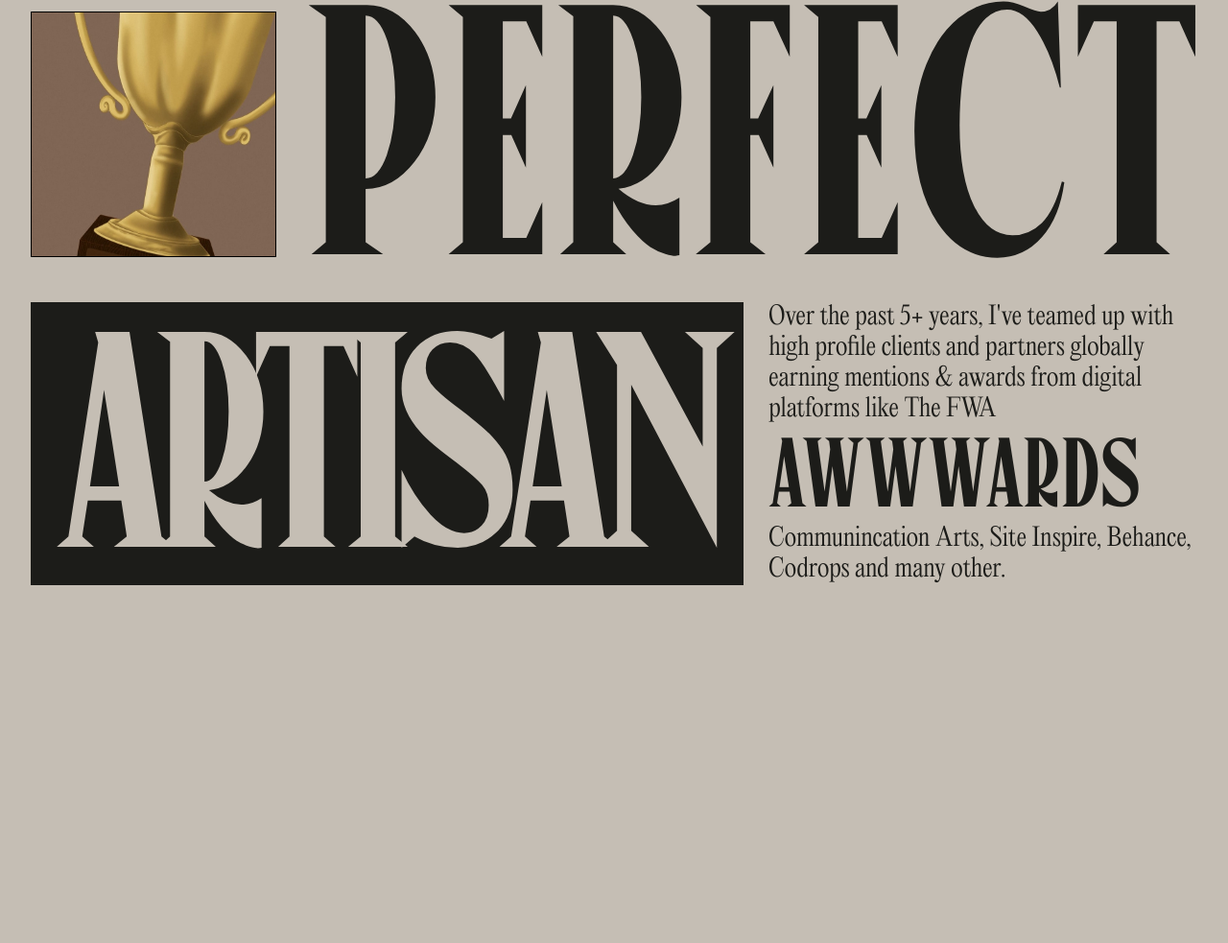
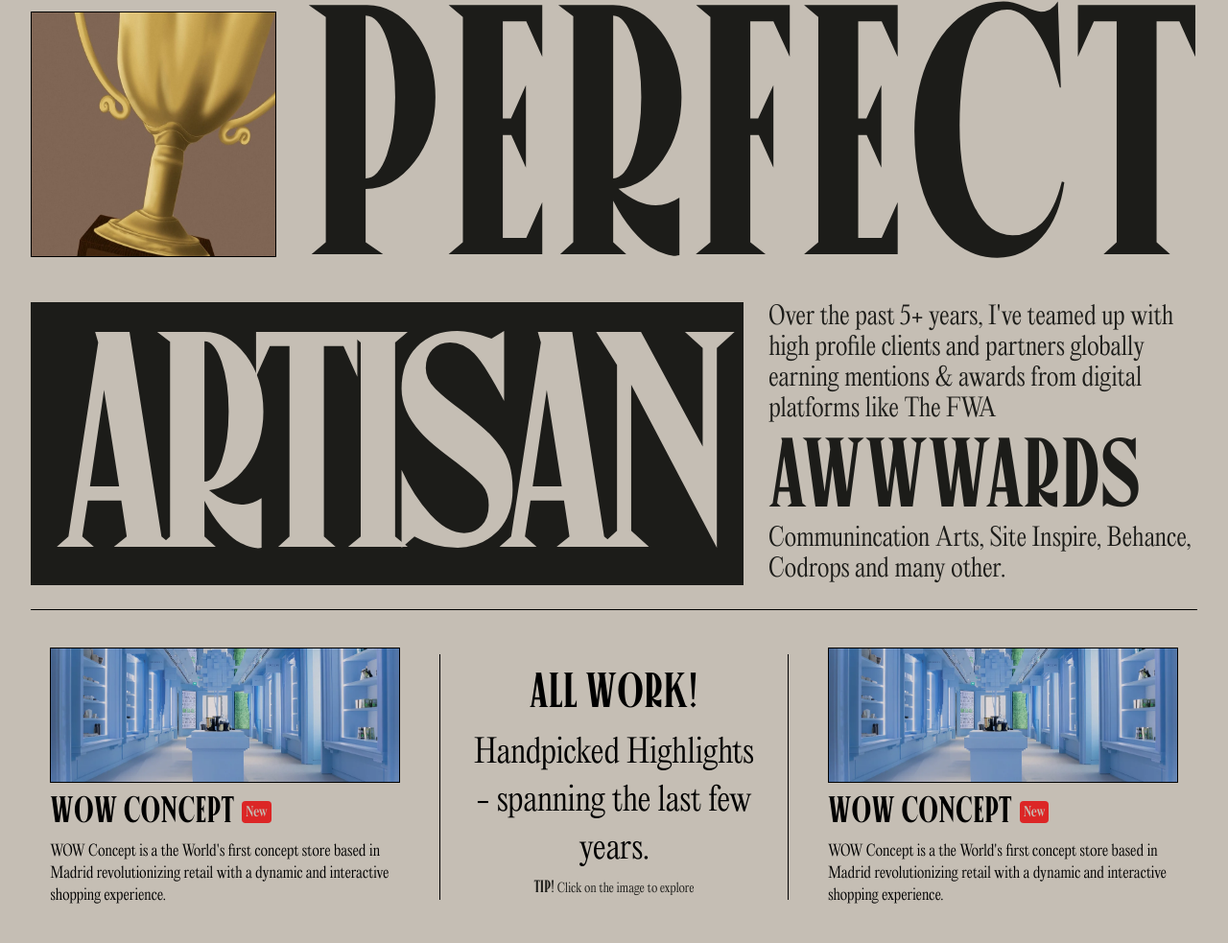
Before and after one commit to nilaachandra/Niccolo-MIranda-Portfolio-Clone, a website: page src/index.html in a window 1280 px wide. Shown: the part 3767-4750 px from the top of the page at 96% size. Before the commit the page ends 4469 px from the top, so only its background shows below. Drawn offline with nearby package versions, Linux system fonts and the light colour scheme.

Commit message:
another section added

```diff
--- a/src/index.html
+++ b/src/index.html
@@ -187,18 +187,63 @@
                         <h1 class="canopee text-[#c5beb4] text-[25vw] line-ww">ARTISAN</h1>
                     </div>
                     <div class="pp flex flex-col justify-center gap-[1vw] ">
-                        <p class="editorial text-[2vw] line-sll text-[#1c1c19]">Over the past 5+ years, I've teamed up with high profile clients and
+                        <p class="editorial text-[2vw] line-sll text-[#1c1c19]">Over the past 5+ years, I've teamed up
+                            with high profile clients and
                             partners
                             globally earning mentions & awards from digital platforms like The FWA
                         </p>
                         <h1 class="canopee text-[8vw] line-l text-[#1c1c19]">AWWWARDS</h1>
-                        <p class="editorial text-[2vw] line-sll text-[#1c1c19]">Communincation Arts, Site Inspire, Behance, Codrops
+                        <p class="editorial text-[2vw] line-sll text-[#1c1c19]">Communincation Arts, Site Inspire,
+                            Behance, Codrops
                             and many other.
                         </p>
                     </div>
                 </div>
+            </div>
 
+            <div class="allwork flex justify-around items-center pt-[3vw] pb-[3vw] w-full border-black border-t mt-[2vw]">
+                <div class="alefts w-[30%]">
+                    <div class="imgs w-full border border-black">
+                        <img src="./images/wowthumbnail.webp" alt="" class="w-full">
+                    </div>
+                    <div class="flex justify-start items-center">
+                        <h1 class="canopee text-[3vw] items-center">W<span class="domain">O</span>w
+                            <span class="domain">CO</span>n<span class="domain">C</span>ept
+                        </h1>
+                        <span class="text-[1.2vw] bg-red-600 text-[#c5beb4] rounded px-1 domain ml-2">New</span>
+                    </div>
+                    <p class="editorial text-[1.2vw]">WOW Concept is a the World's first concept store based in Madrid
+                        revolutionizing
+                        retail with a dynamic and interactive shopping experience.
+                    </p>
+                </div>
+
+                <div class="amids flex justify-center flex-col items-center w-[30%] pl-[2vw] pr-[2vw] border-black border-r border-l">
+                    <h1 class="canopee text-[4vw] text-center">ALL W<span class="domain">O</span>RK!</h1>
+                    <h1 class="editorial text-[2.6vw] text-center">Handpicked Highlights - spanning the last few years.</h1>
+                    <h3 class="editorial text-[1vw] text-[#1c1c19] text-center"><span class="canopee text-[1.4vw]">TIP!</span>
+                        Click on the
+                        image to explore</h3>
+                    <p></p>
+                </div>
+
+                <div class="alefts w-[30%]">
+                    <div class="imgs w-full border border-black">
+                        <img src="./images/wowthumbnail.webp" alt="" class="w-full">
+                    </div>
+                    <div class="flex justify-start items-center">
+                        <h1 class="canopee text-[3vw] items-center">W<span class="domain">O</span>w
+                            <span class="domain">CO</span>n<span class="domain">C</span>ept
+                        </h1>
+                        <span class="text-[1.2vw] bg-red-600 text-[#c5beb4] rounded px-1 domain ml-2">New</span>
+                    </div>
+                    <p class="editorial text-[1.2vw]">WOW Concept is a the World's first concept store based in Madrid
+                        revolutionizing
+                        retail with a dynamic and interactive shopping experience.
+                    </p>
+                </div>
             </div>
+
 
 
 
```
Also changed, not shown: src/images/wow-concept.svg (added), src/images/wowthumbnail.webp (added), src/output.css.
